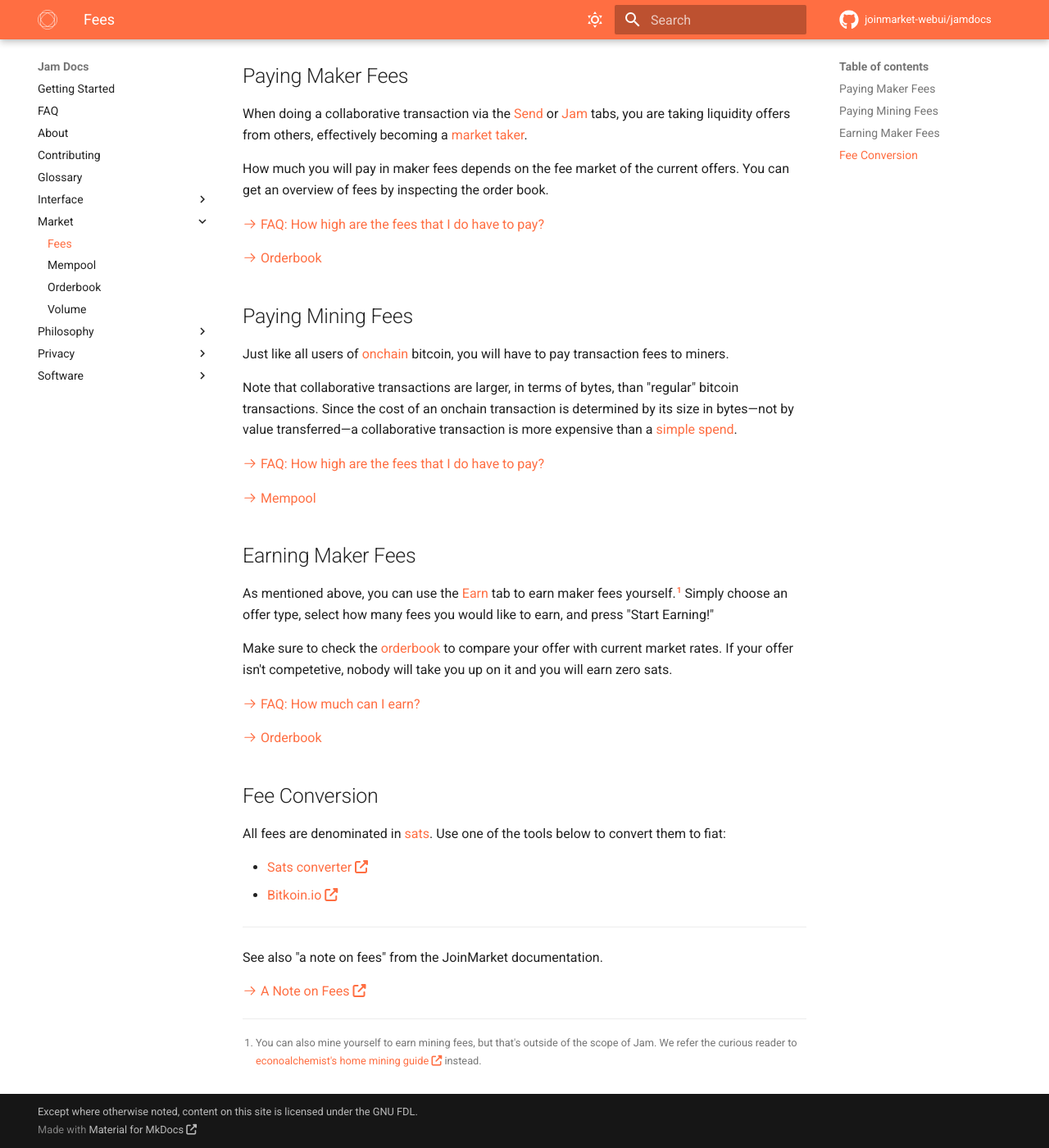
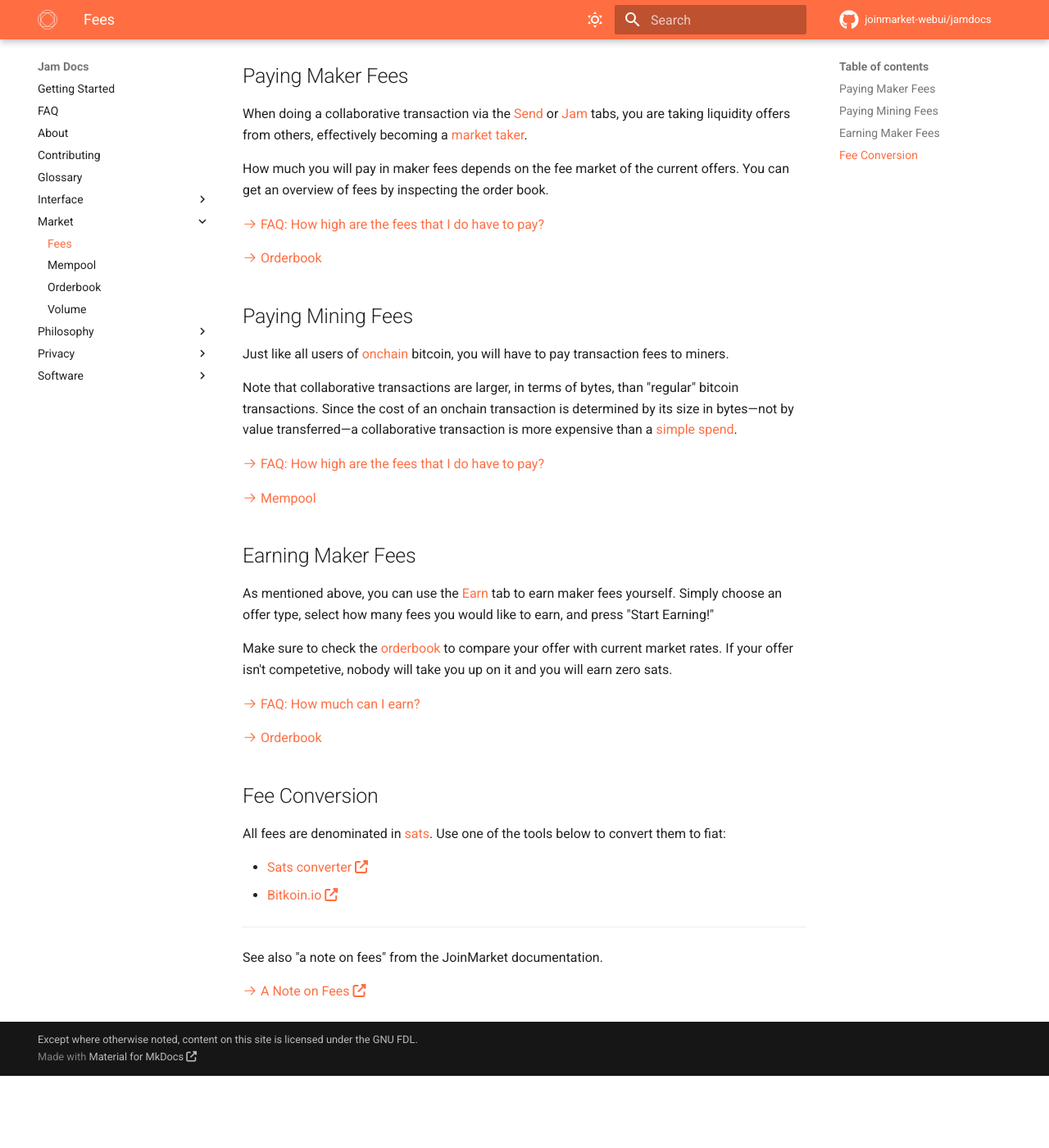
Before and after one commit to joinmarket-webui/jamdocs, an MkDocs documentation site: the page built from docs/market/fees.md, in a window 1280 px wide and 1400 px high, scrolled down 490 px. Shown: the whole window at 82% size. Built offline with MkDocs 1.6.1 and Material for MkDocs 9.7.7, drawn with Linux system fonts in a browser that asks for light colours; nearby versions of some CDN libraries; comment, search, counter and statistics services are not loaded; after the commit the page ends 1802 px from its top, so only the background shows below that.

Commit message:
docs(fees): remove econoalchemist guide (#38)

```diff
--- a/docs/market/fees.md
+++ b/docs/market/fees.md
@@ -61,15 +61,13 @@ transaction is more expensive than a [simple spend][ss].
 ## Earning Maker Fees
 
 As mentioned above, you can use the [Earn][earn] tab to earn maker fees
-yourself.[^fn-home-mining] Simply choose an offer type, select how many fees you would like to earn, and press "Start Earning!"
+yourself. Simply choose an offer type, select how many fees you would like to earn, and press "Start Earning!"
 
 Make sure to check the [orderbook][orderbook] to compare your offer with current
 market rates. If your offer isn't competetive, nobody will take you up on it and
 you will earn zero sats.
 
 [orderbook]: orderbook.md
-
-[^fn-home-mining]: You can also mine yourself to earn mining fees, but that's outside of the scope of Jam. We refer the curious reader to [econoalchemist's home mining guide](https://archive.ph/TLIay) instead.
 
 [:octicons-arrow-right-24: FAQ: How much can I earn?][faq-earn]
 
```
